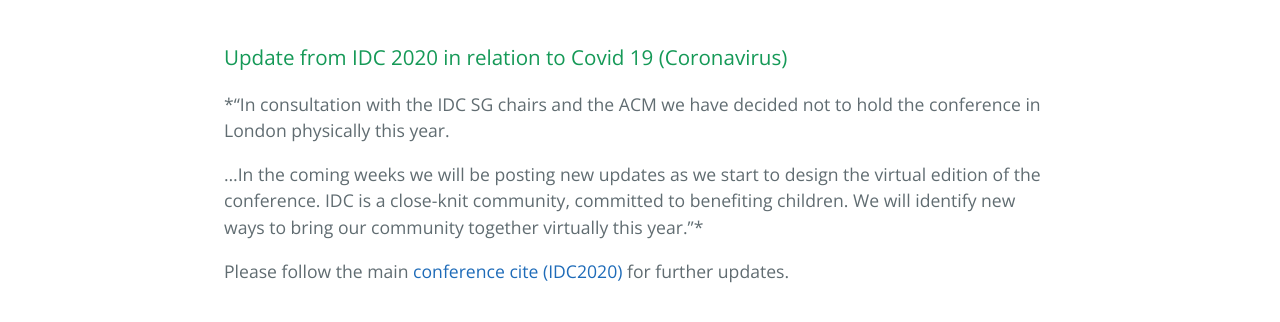
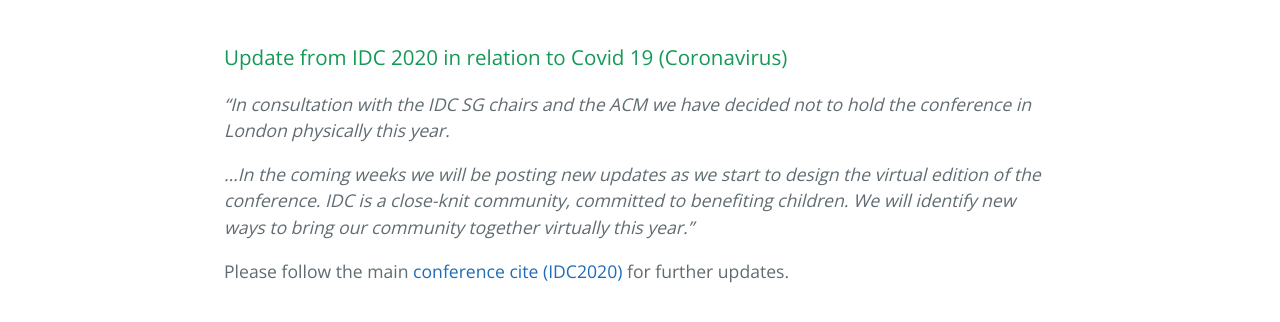
Before and after one commit to sabaci/EdTechEvalWS, a Jekyll site: the page built from index.md, in a window 1280 px wide. Shown: the part 588-910 px from the top of the page. Built offline with Jekyll 4.4.1, drawn with Linux system fonts in a browser that asks for light colours; our own code applies the rules of GitHub Pages for plain Markdown files.

```diff
--- a/index.md
+++ b/index.md
@@ -1,9 +1,9 @@
 # Evaluation of Emerging Technologies in the Classroom
 
 ### Update from IDC 2020 in relation to Covid 19 (Coronavirus)
-*"In consultation with the IDC SG chairs and the ACM we have decided not to hold the conference in London physically this year.
+*"In consultation with the IDC SG chairs and the ACM we have decided not to hold the conference in London physically this year.*
 
-...In the coming weeks we will be posting new updates as we start to design the virtual edition of the conference. IDC is a close-knit community, committed to benefiting children. We will identify new ways to bring our community together virtually this year."*
+*...In the coming weeks we will be posting new updates as we start to design the virtual edition of the conference. IDC is a close-knit community, committed to benefiting children. We will identify new ways to bring our community together virtually this year."*
 
 Please follow the main [conference cite (IDC2020)](https://idc.acm.org/2020/) for further updates.
 
```
